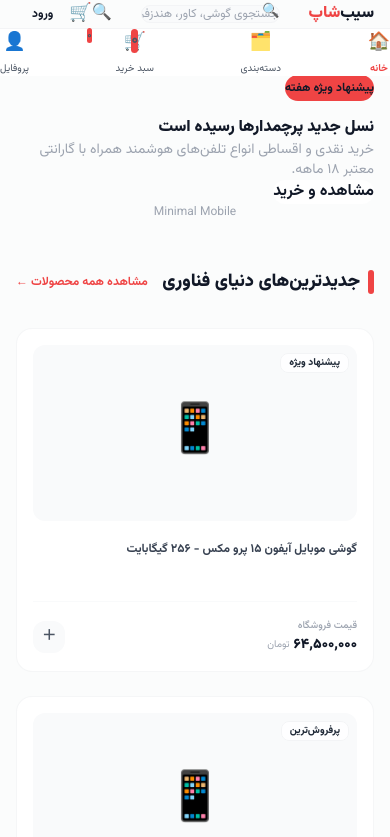
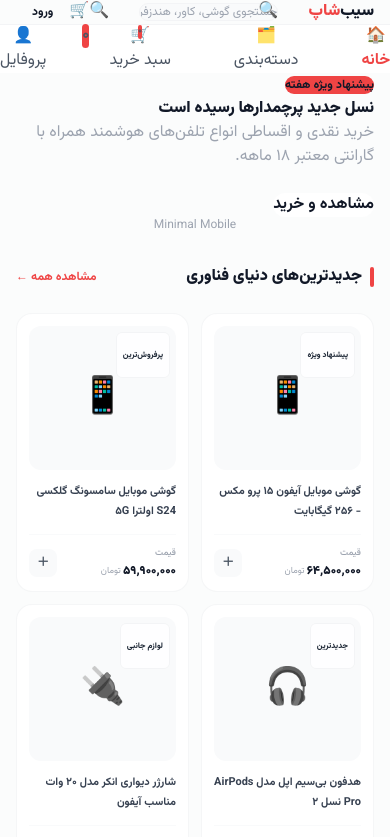
Before and after one commit to mohsenalz77/mini-shop-v2, a Next.js app: page / in a window 390 px wide. Shown: the top 837 px of the page. Built offline with nearby package versions, Linux system fonts and the light colour scheme.

Commit message:
Update page.js

```diff
--- a/src/app/page.js
+++ b/src/app/page.js
@@ -1,7 +1,6 @@
 import Header from '../components/Header';
 import Hero from '../components/Hero';
 
-// بقیه کدهای فایل page.js بدون هیچ تغییری...
 const products = [
   { id: 1, name: 'گوشی موبایل آیفون ۱۵ پرو مکس - ۲۵۶ گیگابایت', price: '۶۴,۵۰۰,۰۰۰', image: '📱', tag: 'پیشنهاد ویژه' },
   { id: 2, name: 'گوشی موبایل سامسونگ گلکسی S24 اولترا ۵G', price: '۵۹,۹۰۰,۰۰۰', image: '📱', tag: 'پرفروش‌ترین' },
@@ -15,45 +14,53 @@ export default function HomePage() {
       <Header />
       <Hero />
 
-      <main className="max-w-7xl mx-auto px-4 py-12">
-        <div className="flex items-center justify-between mb-8">
+      {/* اضافه شدن pb-24 برای اینکه منوی پایین موبایل روی محصولات نیفتد */}
+      <main className="max-w-7xl mx-auto px-4 py-8 pb-24">
+
+        {/* تیتر بخش */}
+        <div className="flex items-center justify-between mb-6">
           <div className="flex items-center gap-2">
-            <span className="w-1.5 h-6 bg-red-500 rounded-full"></span>
-            <h2 className="text-lg font-black text-gray-900">جدیدترین‌های دنیای فناوری</h2>
+            <span className="w-1 h-5 bg-red-500 rounded-full"></span>
+            <h2 className="text-base md:text-lg font-black text-gray-900">جدیدترین‌های دنیای فناوری</h2>
           </div>
           <span className="text-xs text-red-500 font-bold cursor-pointer hover:text-red-600 transition">
-            مشاهده همه محصولات ←
+            مشاهده همه ←
           </span>
         </div>
 
-        <div className="grid grid-cols-1 sm:grid-cols-2 md:grid-cols-4 gap-6">
+        {/* گرید ریسپانسیو: در موبایل ۲ ستونه (grid-cols-2)، در دسکتاپ ۴ ستونه (md:grid-cols-4) */}
+        <div className="grid grid-cols-2 md:grid-cols-4 gap-3 md:gap-6">
           {products.map((product) => (
-            <div key={product.id} className="bg-white rounded-2xl p-4 border border-gray-100/80 hover:shadow-[0_10px_30px_rgba(0,0,0,0.04)] hover:border-gray-200/60 transition-all duration-300 flex flex-col justify-between group cursor-pointer">
+            <div key={product.id} className="bg-white rounded-2xl p-3 md:p-4 border border-gray-100/80 hover:shadow-[0_10px_30px_rgba(0,0,0,0.04)] hover:border-gray-200/60 transition-all duration-300 flex flex-col justify-between group cursor-pointer">
               <div>
-                <div className="bg-gray-50 rounded-xl h-44 flex items-center justify-center text-5xl relative overflow-hidden mb-4">
+                {/* باکس تصویر محصول */}
+                <div className="bg-gray-50 rounded-xl h-36 md:h-44 flex items-center justify-center text-4xl md:text-5xl relative overflow-hidden mb-3">
                   <span className="group-hover:scale-110 transition duration-300 select-none">{product.image}</span>
                   {product.tag && (
-                    <span className="absolute top-2 right-2 bg-white/90 backdrop-blur-xs text-gray-800 text-[10px] font-extrabold px-2 py-1 rounded-lg border border-gray-100 shadow-2xs">
+                    <span className="absolute top-1.5 right-1.5 bg-white/90 backdrop-blur-xs text-gray-800 text-[8px] md:text-[10px] font-extrabold px-1.5 py-0.5 md:py-1 rounded-md md:rounded-lg border border-gray-100 shadow-2xs">
                       {product.tag}
                     </span>
                   )}
                 </div>
 
-                <h3 className="text-xs font-bold text-gray-700 leading-6 group-hover:text-gray-900 transition duration-200 line-clamp-2 h-12">
+                {/* عنوان دقیق محصول */}
+                <h3 className="text-[11px] md:text-xs font-bold text-gray-700 leading-5 md:leading-6 group-hover:text-gray-900 transition duration-200 line-clamp-2 h-10 md:h-12">
                   {product.name}
                 </h3>
               </div>
 
-              <div className="mt-4 pt-4 border-t border-gray-50 flex items-center justify-between">
+              {/* بخش قیمت و سبد خرید */}
+              <div className="mt-3 pt-3 border-t border-gray-50 flex items-center justify-between">
                 <div className="flex flex-col gap-0.5">
-                  <span className="text-[10px] text-gray-400 font-medium">قیمت فروشگاه</span>
-                  <div className="text-sm font-black text-gray-900 flex items-center gap-1">
+                  <span className="text-[9px] md:text-[10px] text-gray-400 font-medium">قیمت</span>
+                  <div className="text-xs md:text-sm font-black text-gray-900 flex items-center gap-0.5 md:gap-1">
                     <span>{product.price}</span>
-                    <span className="text-[10px] font-normal text-gray-400">تومان</span>
+                    <span className="text-[9px] md:text-[10px] font-normal text-gray-400">تومان</span>
                   </div>
                 </div>
 
-                <button className="bg-gray-50 text-gray-600 w-8 h-8 rounded-xl flex items-center justify-center font-bold text-sm hover:bg-red-500 hover:text-white transition duration-200">
+                {/* دکمه افزودن پلاس مدرن */}
+                <button className="bg-gray-50 text-gray-600 w-7 h-7 md:w-8 md:h-8 rounded-lg md:rounded-xl flex items-center justify-center font-bold text-xs md:text-sm hover:bg-red-500 hover:text-white transition duration-200">
                   ＋
                 </button>
               </div>
```
